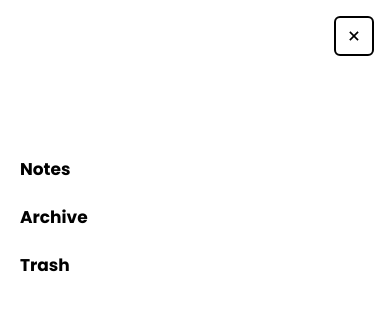
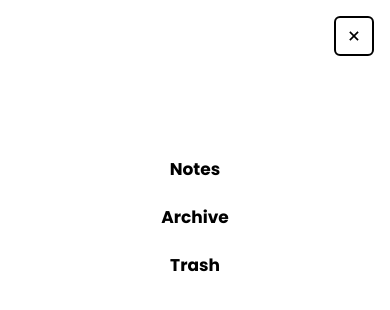
Before and after one commit to Haikal3003/notes-web, a React (Vite) app: page /trash in a window 390 px wide. Both pictures are taken after a click on the element 354 px from the left and 36 px from the top of the page. Shown: the top 310 px of the page. Built offline with nearby package versions, Linux system fonts and the light colour scheme.

Commit message:
screen/update

```diff
--- a/src/components/SideBar.jsx
+++ b/src/components/SideBar.jsx
@@ -24,14 +24,14 @@ const SideBar = () => {
         <h1 className="text-[16px] font-bold">N.</h1>
       </div>
 
-      <ul id="nav-list" className={isMenuOpen ? 'max-sm:fixed max-sm:w-full max-sm:h-full max-sm:left-0 max-sm:top-0 max-sm:bg-white z-[1000] max-sm:px-[20px] max-sm:py-[150px]' : 'max-sm:hidden'}>
+      <ul id="nav-list" className={isMenuOpen ? 'max-sm:fixed max-sm:w-full max-sm:h-full max-sm:left-0 max-sm:top-0 max-sm:bg-white z-[1000] max-sm:px-[20px] max-sm:py-[150px] ' : 'max-sm:hidden'}>
         {links.map((link, index) => (
           <li key={index} className="mb-6 max-sm:mb-2" onClick={() => setIsMenuOpen(false)}>
             <Link
               to={link.to}
               className={
                 isMenuOpen
-                  ? 'relative flex items-center w-full h-[40px] text-[17px] font-bold hover:text-yellow-400  '
+                  ? 'relative flex justify-center items-center w-full h-[40px] text-[17px] font-bold hover:text-yellow-400  '
                   : 'relative flex justify-center items-center  w-[40px] h-[40px] border-[2px] border-solid border-black rounded-[6px] hover:bg-yellow-200 hover:scale-105 '
               }
             >
```
